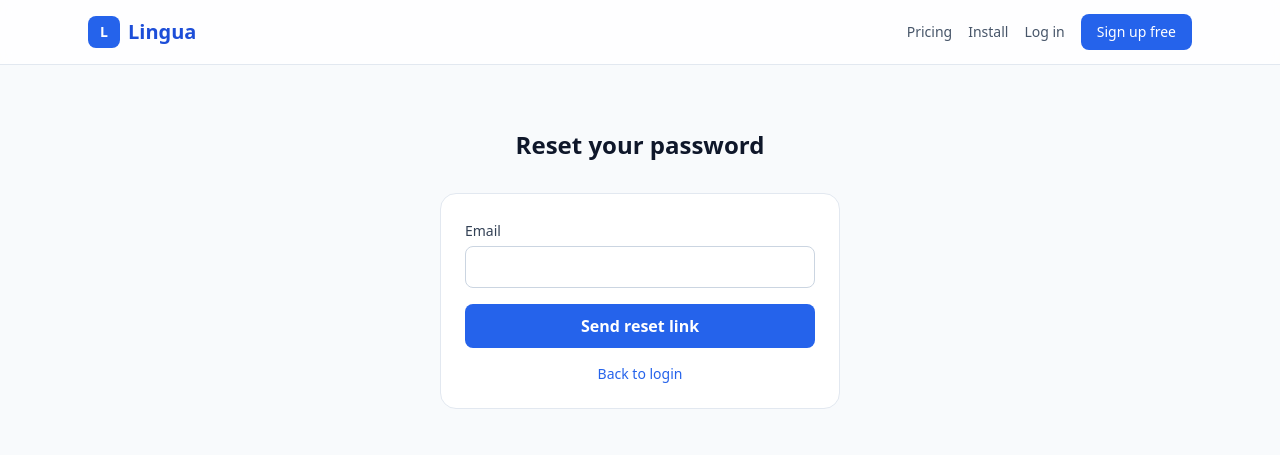
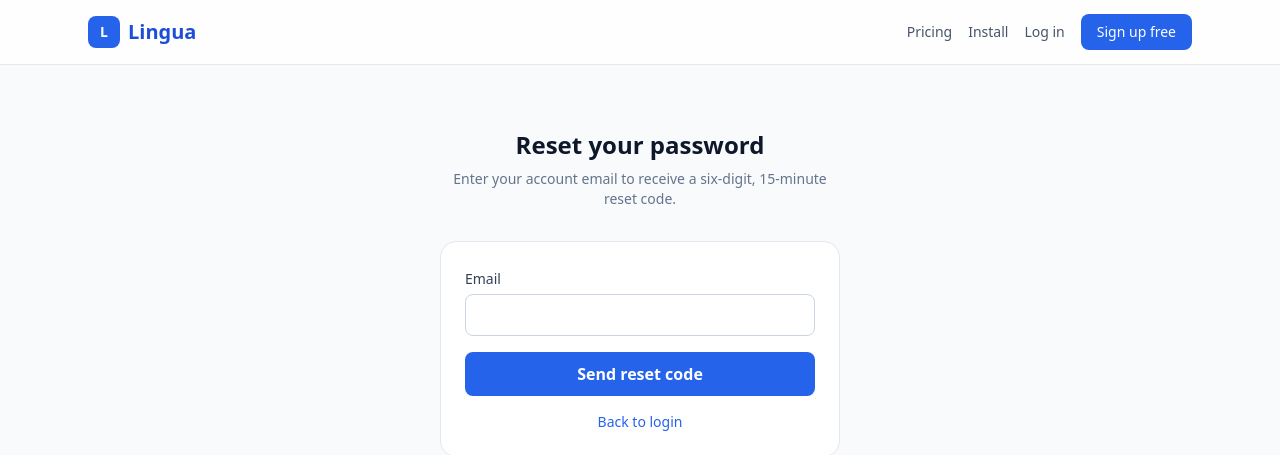
Before and after one commit to kyawgyi071766-byte/lingua-bridge-releases, a Next.js app in the folder Lingua-Bridge-v1.0.35-UNREAD-ACCURACY-CANDIDATE-source/: page /forgot-password in a window 1280 px wide. Shown: the top 455 px of the page. Built offline with nearby package versions, Linux system fonts and the light colour scheme; no server answers.

Commit message:
Update account signup and password-recovery UI for six-digit email codes

```diff
--- a/Lingua-Bridge-v1.0.35-UNREAD-ACCURACY-CANDIDATE-source/src/app/forgot-password/page.tsx
+++ b/Lingua-Bridge-v1.0.35-UNREAD-ACCURACY-CANDIDATE-source/src/app/forgot-password/page.tsx
@@ -16,15 +16,16 @@ export default function ForgotPasswordPage() {
     });
     const data = await res.json().catch(() => ({}));
     setLoading(false);
-    if (res.ok) setMessage(data.message || 'If the account exists, a reset link has been sent.');
+    if (res.ok) setMessage(data.message || 'If the account exists, a six-digit reset code has been sent.');
     else setError(data.error || 'Could not request a reset link.');
   }
 
   return (
     <div className="max-w-md mx-auto px-6 py-16">
       <h1 className="text-2xl font-bold text-center">Reset your password</h1>
+      <p className="mt-2 text-center text-sm text-slate-500">Enter your account email to receive a six-digit, 15-minute reset code.</p>
       <form onSubmit={submit} className="mt-8 space-y-4 bg-white border border-slate-200 rounded-2xl p-6">
-        {message && <div className="bg-green-50 text-green-700 text-sm p-3 rounded-lg">{message}</div>}
+        {message && <div className="bg-green-50 text-green-700 text-sm p-3 rounded-lg">{message}<p className="mt-2"><Link className="font-semibold underline" href={'/reset-password?email=' + encodeURIComponent(email)}>Enter reset code</Link></p></div>}
         {error && <div className="bg-red-50 text-red-700 text-sm p-3 rounded-lg">{error}</div>}
         <div>
           <label className="text-sm font-medium text-slate-700">Email</label>
@@ -32,7 +33,7 @@ export default function ForgotPasswordPage() {
             className="mt-1 w-full border border-slate-300 rounded-lg px-3 py-2 focus:outline-none focus:ring-2 focus:ring-brand-500" />
         </div>
         <button disabled={loading} className="w-full bg-brand-600 hover:bg-brand-700 disabled:opacity-50 text-white py-2.5 rounded-lg font-semibold">
-          {loading ? 'Sending…' : 'Send reset link'}
+          {loading ? 'Sending…' : 'Send reset code'}
         </button>
         <p className="text-center text-sm"><Link href="/login" className="text-brand-600 font-medium">Back to login</Link></p>
       </form>
```
